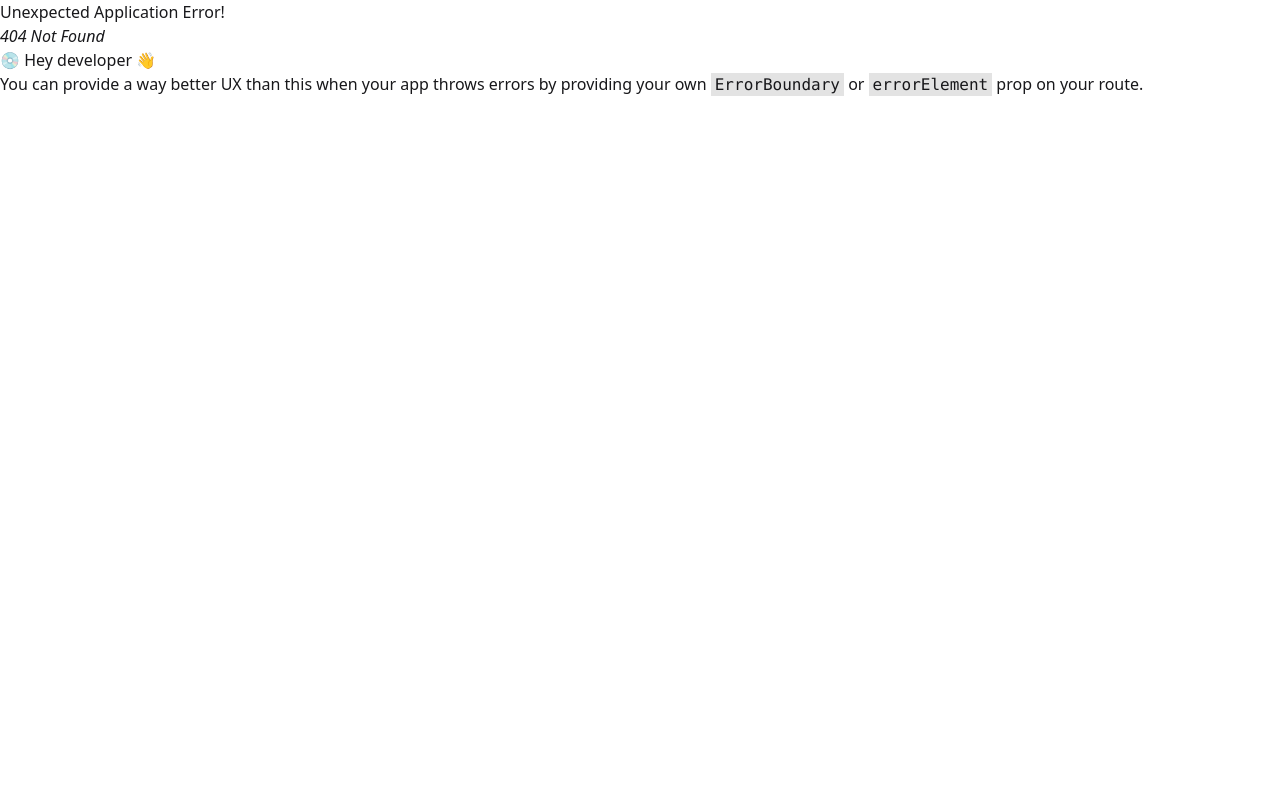
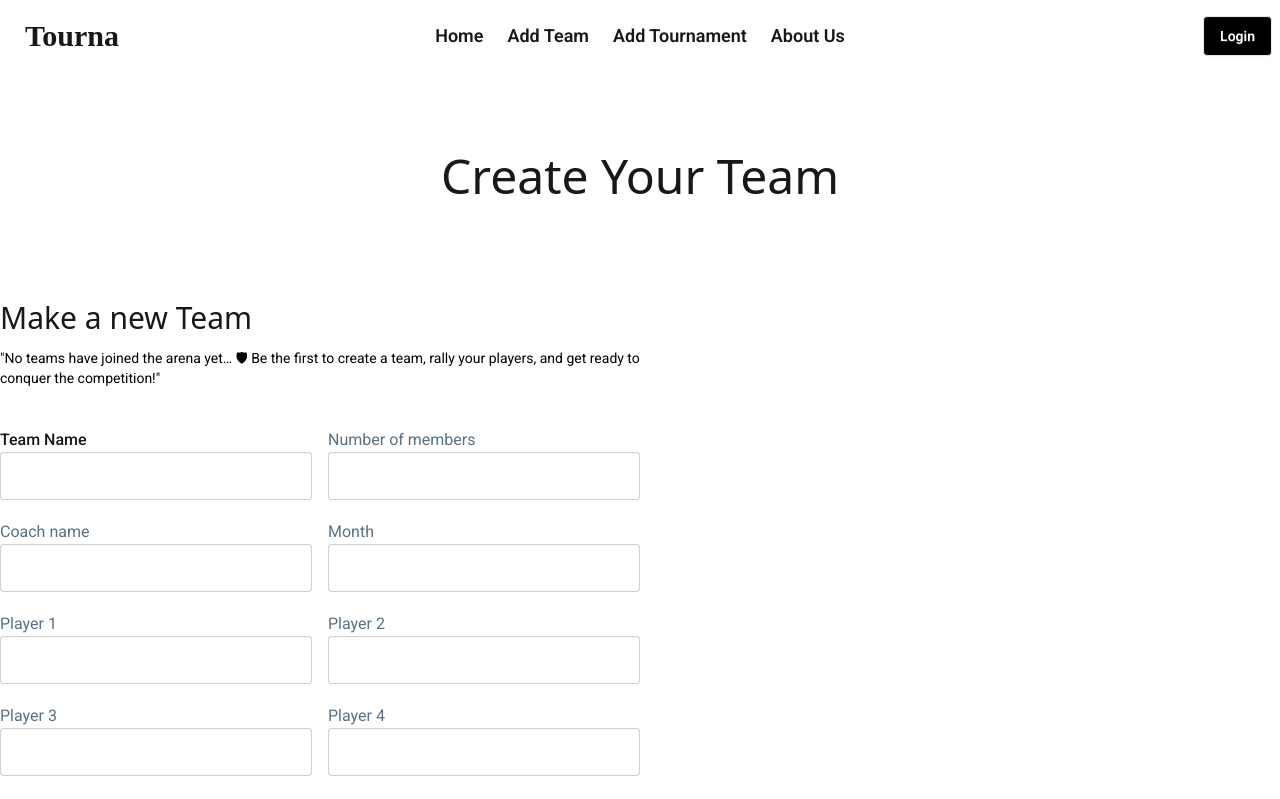
Before and after one commit to ii-shimul/project-tourna, a React (Vite) app: page /add-team in a window 1280 px wide. Before the commit this address had no page. Shown: the top 799 px of the page. Built offline with nearby package versions, Linux system fonts and the light colour scheme; a web font is replaced by a local one.

Commit message:
addedhalfTeam

```diff
--- a/package.json
+++ b/package.json
@@ -15,6 +15,7 @@
     "react-dom": "^19.1.0",
     "react-icons": "^5.5.0",
     "react-router-dom": "^7.7.1",
+    "react-toastify": "^11.0.5",
     "tailwindcss": "^4.1.11"
   },
   "devDependencies": {
--- a/src/index.css
+++ b/src/index.css
@@ -12,7 +12,7 @@
 }
 
 .roboto {
-  font-family: "Roboto", serif;
+  font-family: "Roboto", sans-serif;
 }
 
 .liter {
--- /dev/null
+++ b/src/pages/AddTeam/AddTeam.jsx
@@ -0,0 +1,200 @@
+import React, { useState } from "react";
+  import { ToastContainer, toast } from 'react-toastify';
+
+const AddTeam = () => {
+  const [formData, setFormData] = useState({
+    teamName: "",
+    members: "",
+    coach: "",
+    month: "",
+    player1: "",
+    player2: "",
+    player3: "",
+    player4: "",
+    player5: "",
+  });
+
+  const handleChange = (e) => {
+    setFormData({
+      ...formData,
+      [e.target.name]: e.target.value,
+    });
+  };
+
+  const createTeam = (e) => {
+    e.preventDefault();
+    console.log("Form Data:", formData);
+
+    // Reset form
+    setFormData({
+      teamName: "",
+      members: "",
+      coach: "",
+      month: "",
+      player1: "",
+      player2: "",
+      player3: "",
+      player4: "",
+      player5: "",
+    });
+  };
+    //  const notify = () => toast("Team Created!");
+
+  return (
+    <div>
+      <h1 className="text-5xl text-center justify-center mt-20 font-medium ">
+        Create Your Team
+      </h1>
+      <div className="mt-25 flex">
+        {/* left half */}
+        <form className="w-1/2" onSubmit={createTeam}>
+          <div>
+            <div>
+              <h1 className="font-medium text-3xl mb-3">Make a new Team</h1>
+              <p className="font-normal roboto text-black text-sm">
+                "No teams have joined the arena yet… 🛡 Be the first to create a
+                team, rally your players, and get ready to conquer the
+                competition!"
+              </p>
+            </div>
+            <div className="mt-10">
+              <div className="flex gap-4">
+                <div className="flex-1">
+                  <h1 className="roboto font-medium">Team Name</h1>
+                  <input
+                    type="text"
+                    name="teamName"
+                    value={formData.teamName}
+                    onChange={handleChange}
+                    required
+                    className="input input-lg roboto text-sm border-[#959EAD} w-full"
+                  />
+                </div>
+                <div className="flex-1">
+                  <h1 className="roboto text-[#5A7184]">Number of members</h1>
+                  <input
+                    type="text"
+                    name="members"
+                    required
+                    value={formData.members}
+                    onChange={handleChange}
+                    className="input input-lg roboto text-sm border-[#959EAD} w-full"
+                  />
+                </div>
+              </div>
+
+              <div className="flex gap-4 mt-5">
+                <div className="flex-1">
+                  <h1 className="roboto text-[#5A7184]">Coach name</h1>
+                  <input
+                    type="text"
+                    name="coach"
+                    required
+
+                    value={formData.coach}
+                    onChange={handleChange}
+                    className="input input-lg roboto text-sm border-[#959EAD} w-full"
+                  />
+                </div>
+                <div className="flex-1">
+                  <h1 className="roboto text-[#5A7184]">Month</h1>
+                  <input
+                    type="text"
+                    name="month"
+                    required
+
+                    value={formData.month}
+                    onChange={handleChange}
+                    className="input input-lg roboto text-sm border-[#959EAD} w-full"
+                  />
+                </div>
+              </div>
+
+              <div className="flex gap-4 mt-5">
+                <div className="flex-1">
+                  <h1 className="roboto text-[#5A7184]">Player 1</h1>
+                  <input
+                    type="text"
+                    name="player1"
+                    required
+
+                    value={formData.player1}
+                    onChange={handleChange}
+                    className="input input-lg roboto text-sm border-[#959EAD} w-full"
+                  />
+                </div>
+                <div className="flex-1">
+                  <h1 className="roboto text-[#5A7184]">Player 2</h1>
+                  <input
+                    type="text"
+                    name="player2"
+                    required
+
+                    value={formData.player2}
+                    onChange={handleChange}
+                    className="input input-lg roboto text-sm border-[#959EAD} w-full"
+                  />
+                </div>
+              </div>
+
+              <div className="flex gap-4 mt-5">
+                <div className="flex-1">
+                  <h1 className="roboto text-[#5A7184]">Player 3</h1>
+                  <input
+                    type="text"
+                    name="player3"
+                    value={formData.player3}
+                    required
+
+                    onChange={handleChange}
+                    className="input input-lg roboto text-sm border-[#959EAD} w-full"
+                  />
+                </div>
+                <div className="flex-1">
+                  <h1 className="roboto text-[#5A7184]">Player 4</h1>
+                  <input
+                    type="text"
+                    name="player4"
+                    value={formData.player4}
+                    required
+
+                    onChange={handleChange}
+                    className="input input-lg roboto text-sm border-[#959EAD} w-full"
+                  />
+                </div>
+              </div>
+
+              <div className="flex gap-4 mt-5">
+                <div className="flex-1">
+                  <h1 className="roboto text-[#5A7184]">Player 5</h1>
+                  <input
+                    type="text"
+                    name="player5"
+                    value={formData.player5}
+                    required
+
+                    onChange={handleChange}
+                    className="input input-lg roboto text-sm border-[#959EAD} w-full"
+                  />
+                </div>
+                <div className="flex-1 mt-6">
+                  <button  className="btn text-white w-full h-12 bg-[#43467F]">
+                    Create Team
+                  </button>
+                   {/* <ToastContainer /> */}
+                </div>
+              </div>
+            </div>
+          </div>
+        </form>
+
+        {/* right half */}
+        <div className="">
+          <h1></h1>
+        </div>
+      </div>
+    </div>
+  );
+};
+
+export default AddTeam;
--- /dev/null
+++ b/src/pages/TeamContext/TeamContext.jsx
@@ -0,0 +1,11 @@
+import React, { useContext } from 'react';
+const TeamProvider = useContext(null)
+const TeamContext = () => {
+    return (
+        <TeamProvider.Provider>
+
+        </TeamProvider.Provider>
+    );
+};
+
+export default TeamContext;
--- /dev/null
+++ b/src/pages/TeamDetails/TeamDetails.jsx
@@ -0,0 +1,83 @@
+import React, { useState } from "react";
+
+const TeamDetails = () => {
+  const [formData, setFormData] = useState({
+    teamName: "",
+    membersCount: "",
+    coachName: "",
+    month: "",
+    player1: "",
+    player2: "",
+    player3: "",
+    player4: "",
+    player5: ""
+  });
+
+  const handleChange = (e) => {
+    const { name, value } = e.target;
+    setFormData((prev) => ({ ...prev, [name]: value }));
+  };
+
+  const handleSubmit = () => {
+    console.log("Team Created:", formData);
+  };
+
+  return (
+    <div className="border p-4 rounded-lg shadow-md">
+      <h2 className="text-xl font-semibold mb-4">Make a New Team</h2>
+      <div className="grid grid-cols-2 gap-4">
+        <input
+          type="text"
+          name="teamName"
+          value={formData.teamName}
+          onChange={handleChange}
+          placeholder="Team Name"
+          className="input input-bordered w-full"
+        />
+        <input
+          type="text"
+          name="membersCount"
+          value={formData.membersCount}
+          onChange={handleChange}
+          placeholder="Number of Members"
+          className="input input-bordered w-full"
+        />
+        <input
+          type="text"
+          name="coachName"
+          value={formData.coachName}
+          onChange={handleChange}
+          placeholder="Coach Name"
+          className="input input-bordered w-full"
+        />
+        <input
+          type="text"
+          name="month"
+          value={formData.month}
+          onChange={handleChange}
+          placeholder="Month"
+          className="input input-bordered w-full"
+        />
+        {[1, 2, 3, 4, 5].map((num) => (
+          <input
+            key={num}
+            type="text"
+            name={`player${num}`}
+            value={formData[`player${num}`]}
+            onChange={handleChange}
+            placeholder={`Player ${num}`}
+            className="input input-bordered w-full"
+          />
+        ))}
+      </div>
+      <button
+        onClick={handleSubmit}
+        className="btn mt-4 bg-green-600 text-white"
+      >
+        Save Team
+      </button>
+    </div>
+  );
+};
+
+export default TeamDetails;
--- a/src/routes/router.jsx
+++ b/src/routes/router.jsx
@@ -1,6 +1,7 @@
 import { createBrowserRouter } from "react-router-dom";
 import MainLayout from "../layouts/MainLayout";
 import Home from "../pages/Home/Home";
+import AddTeam from "../pages/AddTeam/AddTeam";
 
 const router = createBrowserRouter([
 	{
@@ -11,6 +12,10 @@ const router = createBrowserRouter([
 				path: "/",
 				element: <Home />,
 			},
+			{
+				path:"/add-team",
+				element : <AddTeam></AddTeam>
+			},
 		],
 	},
 ]);
```
Also changed, not shown: 1 other file (tests, documents, lock files or other folders).
